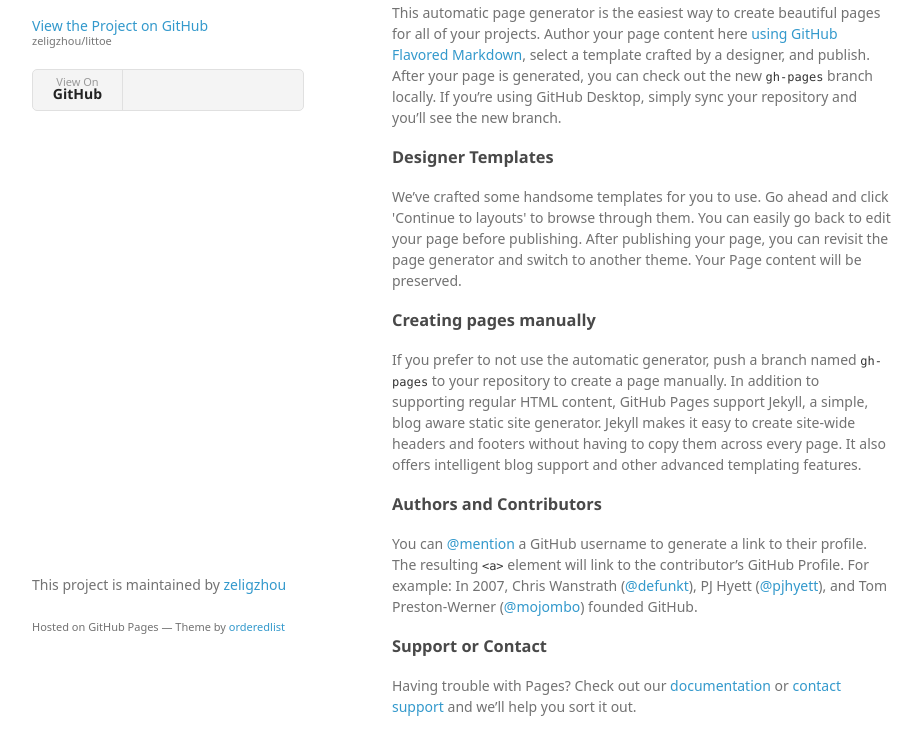
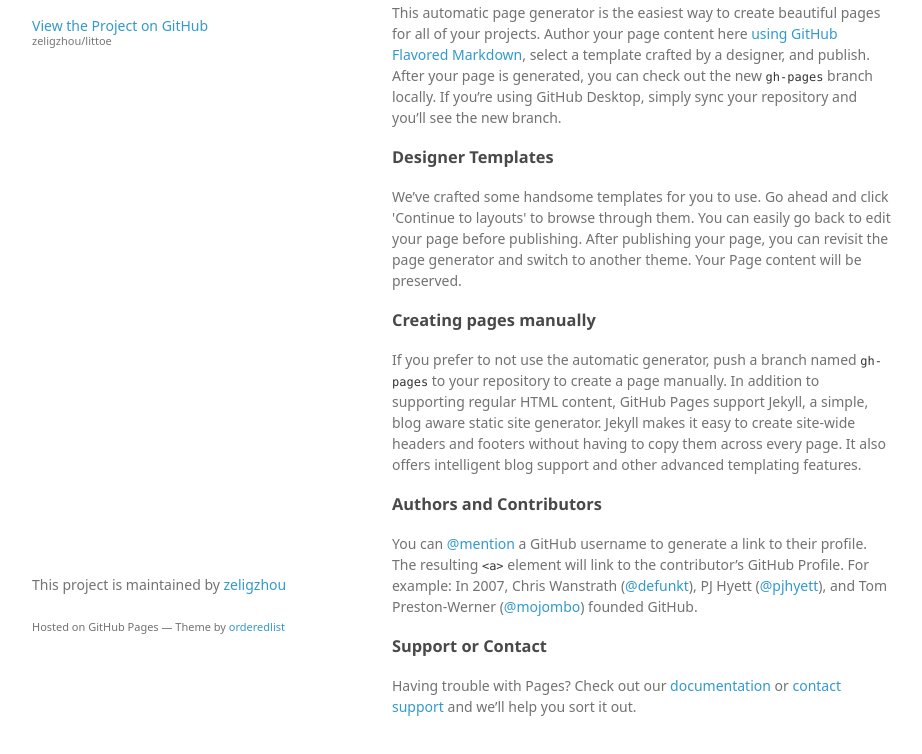
Before and after one commit to zeligzhou/littoe, a plain HTML site: page index.html in a window 1280 px wide. Shown: the part 94-848 px from the top of the page, without its empty margins (178-1100 px from the left). Drawn offline with Linux system fonts and the light colour scheme; a web font is replaced by a local one.

Commit message:
Update index.html

```diff
--- a/index.html
+++ b/index.html
@@ -20,10 +20,6 @@
 
         <p class="view"><a href="https://github.com/zeligzhou/littoe">View the Project on GitHub <small>zeligzhou/littoe</small></a></p>
 
-
-        <ul>
-          <li><a href="https://github.com/zeligzhou/littoe">View On <strong>GitHub</strong></a></li>
-        </ul>
       </header>
       <section>
         <h3>
```
